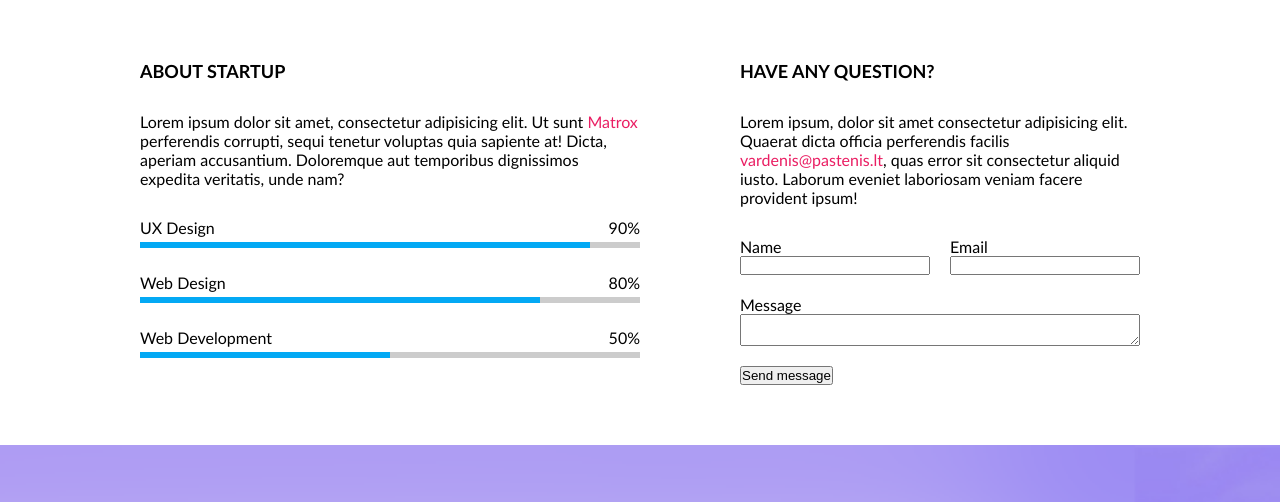
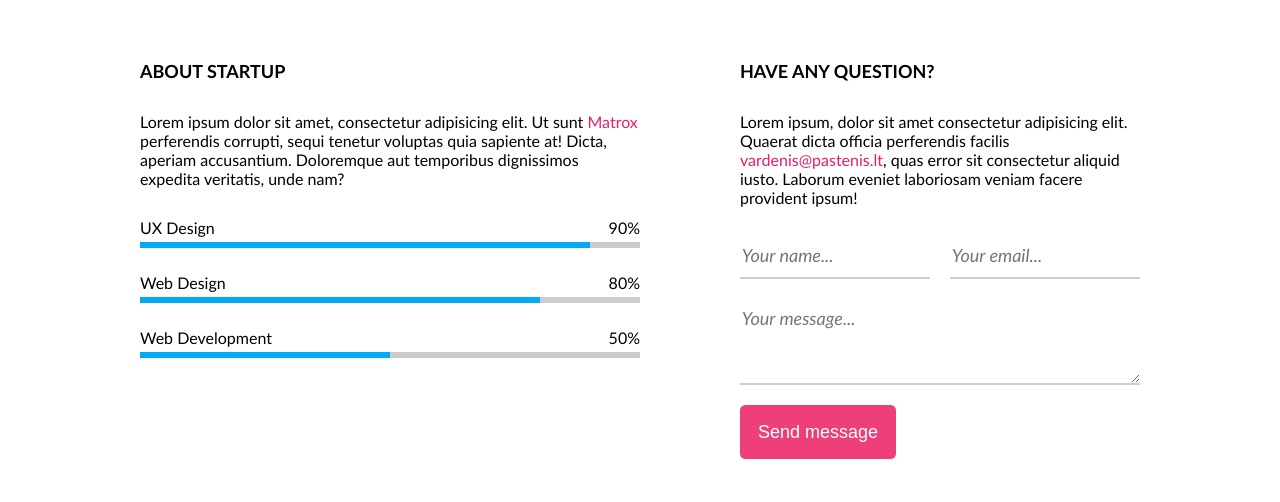
Before and after one commit to front-end-by-rimantas/41-grupe-coming-soon, a website: page index.html in a window 1280 px wide. Shown: the top 502 px of the page. Drawn offline with Linux system fonts and the light colour scheme.

Commit message:
Form update #11

```diff
--- /dev/null
+++ b/css/components/button.css
@@ -0,0 +1,19 @@
+.btn {
+    display: inline-block;
+    width: auto;
+    padding: 1em;
+    background-color: var(--secondary-color);
+    color: #fff;
+    font-size: 18px;
+    line-height: 1em;
+    text-decoration: none;
+    border: none;
+    border-radius: 0.3em;
+    cursor: pointer;
+    opacity: 0.85;
+    transition: all 0.3s;
+}
+.btn:hover {
+    box-shadow: 0 3px 6px #0003;
+    opacity: 1;
+}
--- a/css/components/form.css
+++ b/css/components/form.css
@@ -1,3 +1,9 @@
+::placeholder {
+    font-family: 'Gill Sans', 'Gill Sans MT', Calibri, 'Trebuchet MS',
+        sans-serif;
+    font-style: italic;
+}
+
 form {
     display: grid;
     grid-template-columns: 1fr 1fr;
@@ -9,7 +15,29 @@ form > .cell-1 {
 form > .cell-2 {
     grid-column: span 2;
 }
+form > div > label {
+    display: none;
+}
 form > div > input,
 form > div > textarea {
     width: 100%;
+    padding: 0.5em 0.1em;
+    font-size: 18px;
+    line-height: 1.2em;
+    border: none;
+    border-bottom: 2px solid #ccc;
 }
+form > div > textarea {
+    min-height: 4.8em;
+    max-height: 13em;
+    resize: vertical;
+}
+
+@media (max-width: 1000px) {
+    form {
+        grid-template-columns: 1fr;
+    }
+    form > .cell-2 {
+        grid-column: span 1;
+    }
+}
--- a/index.html
+++ b/index.html
@@ -20,6 +20,7 @@
     <!-- 3rd-party -->
     <link rel="stylesheet" href="./css/3rd-party/font-awesome.min.css">
     <!-- components -->
+    <link rel="stylesheet" href="./css/components/button.css">
     <link rel="stylesheet" href="./css/components/clock.css">
     <link rel="stylesheet" href="./css/components/form.css">
     <link rel="stylesheet" href="./css/components/mouse.css">
@@ -69,19 +70,19 @@
                 <p class="section-description">Lorem ipsum, dolor sit amet consectetur adipisicing elit. Quaerat dicta officia perferendis facilis <a href="mailto:vardenis@pastenis.lt">vardenis@pastenis.lt</a>, quas error sit consectetur aliquid iusto. Laborum eveniet laboriosam veniam facere provident ipsum!</p>
                 <form action="/">
                     <div class="cell-1">
-                        <label for="">Name</label>
-                        <input type="text">
+                        <label for="name">Name</label>
+                        <input id="name" name="name" type="text" placeholder="Your name..." required>
                     </div>
                     <div class="cell-1">
-                        <label for="">Email</label>
-                        <input type="text">
+                        <label for="email">Email</label>
+                        <input id="email" name="email" type="email" placeholder="Your email..." required>
                     </div>
                     <div class="cell-2">
-                        <label for="">Message</label>
-                        <textarea name="" id=""></textarea>
+                        <label for="message">Message</label>
+                        <textarea id="message" name="message" placeholder="Your message..." required></textarea>
                     </div>
                     <div class="cell-2">
-                        <button>Send message</button>
+                        <button class="btn">Send message</button>
                     </div>
                 </form>
             </div>
```
